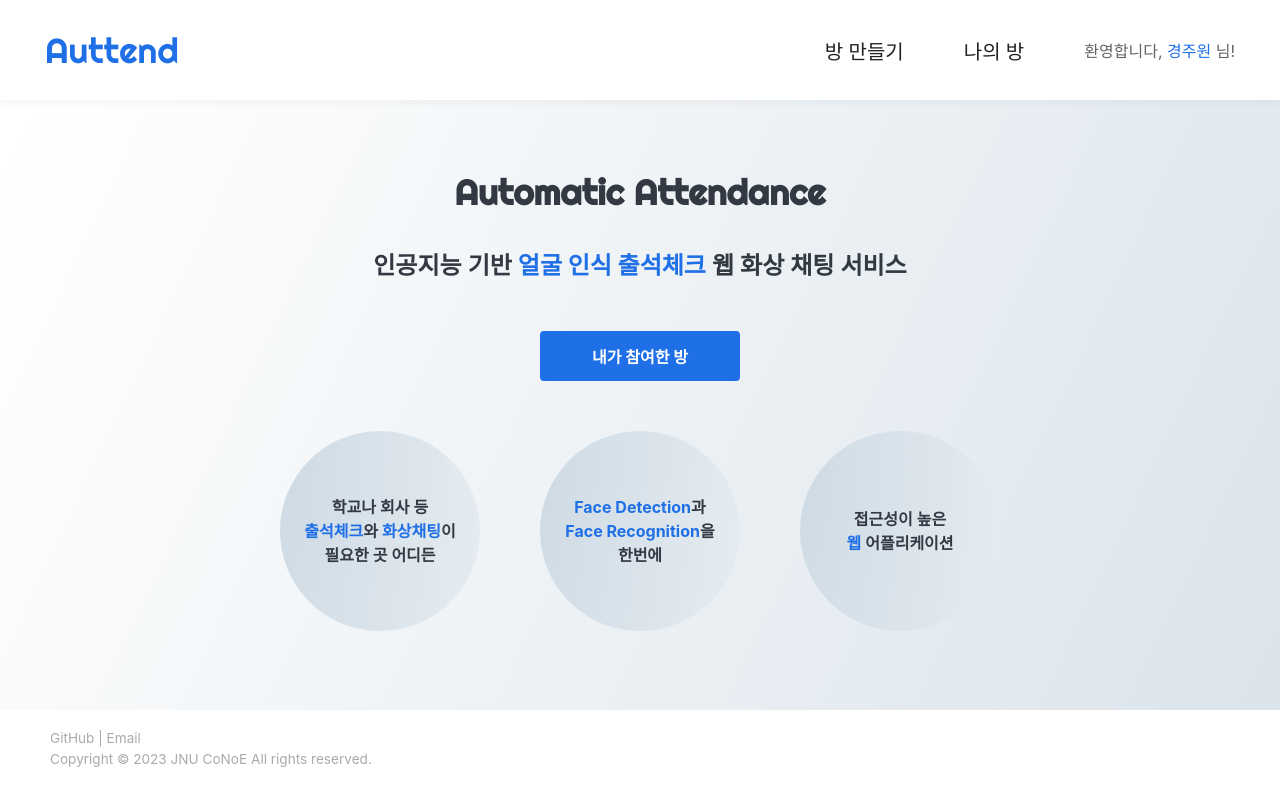
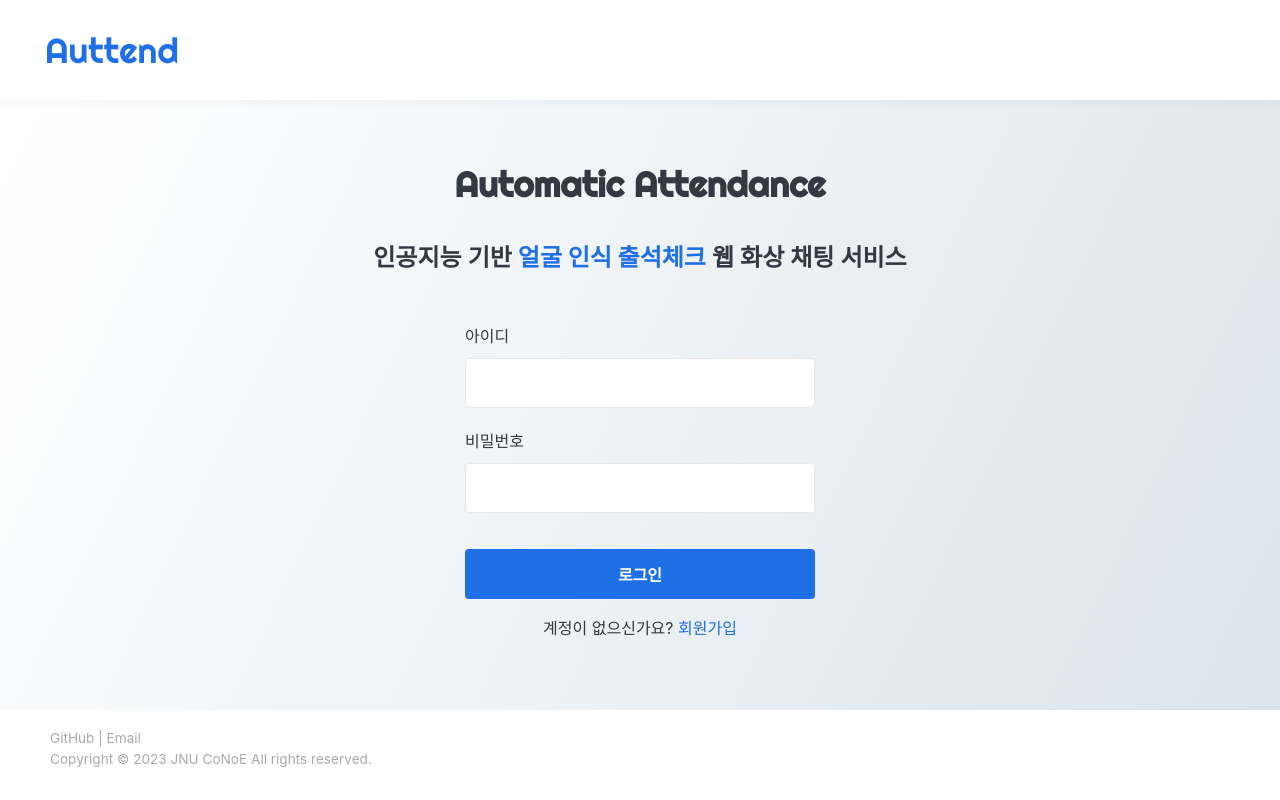
Before and after one commit to JNU-econovation/CoNoE, a React (Vite) app in the folder src/client/: page / in a window 1280 px wide. Built offline with nearby package versions, Linux system fonts and the light colour scheme; a web font is replaced by a local one.

Commit message:
feat: style 변경 및 Home 페이지 완성

```diff
--- a/src/client/src/App.jsx
+++ b/src/client/src/App.jsx
@@ -11,7 +11,6 @@ function AppRouter() {
     <BrowserRouter>
       <Routes>
         <Route path={routes.home} element={<Home />} />
-        <Route path={routes.login} element={<div>Login</div>} />
         <Route path={routes.register} element={<div>Register</div>} />
         <Route path={routes.myPage} element={<div>my page</div>} />
         <Route path={routes.room} element={<div>Room</div>} />
@@ -19,6 +18,7 @@ function AppRouter() {
         <Route path={routes.attendance} element={<div>Attendance</div>} />
         <Route path={routes.createRoom} element={<div>Create Room</div>} />
         <Route path={routes.manageRoom} element={<div>Manage Room</div>} />
+        <Route path="*" element={<div>error</div>} />
       </Routes>
     </BrowserRouter>
   );
--- a/src/client/src/components/common/Form.jsx
+++ b/src/client/src/components/common/Form.jsx
@@ -40,7 +40,7 @@ function Form({ onSubmit, onError, defaultValues, inputInformations }) {
           type="submit"
           text="로그인"
           width="100%"
-          style={{ marginTop: "1.5rem" }}
+          style={{ marginTop: "1rem" }}
         />
       </StyledForm>
     </FormProvider>
--- a/src/client/src/components/common/LabeledInput.jsx
+++ b/src/client/src/components/common/LabeledInput.jsx
@@ -6,7 +6,6 @@ import { useFormContext } from "react-hook-form";
 const Container = styled.div`
   width: 100%;
   height: 105px;
-  margin-bottom: 0.5rem;
 
   display: flex;
   flex-direction: column;
--- /dev/null
+++ b/src/client/src/components/home/RegisterPhrase.jsx
@@ -0,0 +1,30 @@
+import React from "react";
+import styled from "styled-components";
+import { useNavigate } from "react-router-dom";
+import routes from "../../routes.js";
+
+const Container = styled.div`
+  margin-top: 1rem;
+
+  font-size: 1rem;
+  font-weight: 400;
+  color: ${({ theme }) => theme.color.body};
+
+  strong {
+    font-weight: 500;
+    color: ${({ theme }) => theme.color.main};
+    cursor: pointer;
+  }
+`;
+
+function RegisterPhrase() {
+  const navigate = useNavigate();
+  return (
+    <Container>
+      계정이 없으신가요?{" "}
+      <strong onClick={() => navigate(routes.register)}>회원가입</strong>
+    </Container>
+  );
+}
+
+export default RegisterPhrase;
--- /dev/null
+++ b/src/client/src/components/home/SignIn.jsx
@@ -0,0 +1,47 @@
+import React from "react";
+import Explanation from "./Explanation.jsx";
+import Form from "../common/Form.jsx";
+import RegisterPhrase from "./RegisterPhrase.jsx";
+
+function SignIn() {
+  const defaultValues = {
+    userId: "",
+    password: "",
+  };
+
+  const inputInfo = [
+    {
+      id: "userId",
+      label: "아이디",
+      type: "text",
+      required: {
+        required: "아이디를 입력해 주세요",
+        minLength: { value: 8, message: "아이디는 8글자 이상입니다" },
+      },
+    },
+    {
+      id: "password",
+      label: "비밀번호",
+      type: "password",
+      required: {
+        required: "비밀번호를 입력해 주세요",
+        minLength: { value: 8, message: "비밀번호는 8글자 이상입니다" },
+      },
+    },
+  ];
+
+  return (
+    <>
+      <Explanation />
+      <Form
+        onSubmit={(data) => console.log(data)}
+        onError={(err) => console.log(err)}
+        inputInformations={inputInfo}
+        defaultValues={defaultValues}
+      />
+      <RegisterPhrase />
+    </>
+  );
+}
+
+export default React.memo(SignIn);
--- a/src/client/src/pages/Home.jsx
+++ b/src/client/src/pages/Home.jsx
@@ -1,12 +1,17 @@
 import React, { useState } from "react";
 import Layout from "../components/common/Layout.jsx";
 import Main from "../components/home/Main.jsx";
+import SignIn from "../components/home/SignIn.jsx";
 
 function Home() {
-  const [isLoggedIn, setIsLoggedIn] = useState(true);
+  const [isLoggedIn, setIsLoggedIn] = useState(false);
 
   if (!isLoggedIn) {
-    return <Layout isLoggedIn={isLoggedIn} />;
+    return (
+      <Layout isLoggedIn={isLoggedIn}>
+        <SignIn />
+      </Layout>
+    );
   } else {
     return (
       <Layout isLoggedIn={isLoggedIn}>
--- a/src/client/src/routes.js
+++ b/src/client/src/routes.js
@@ -1,7 +1,6 @@
 const routes = {
   home: "/",
-  login: "/login",
-  register: "/register",
+  register: "/sign-us",
   myPage: "/my-page",
   createRoom: "/create-room",
   myRoom: "/my-room",
```
